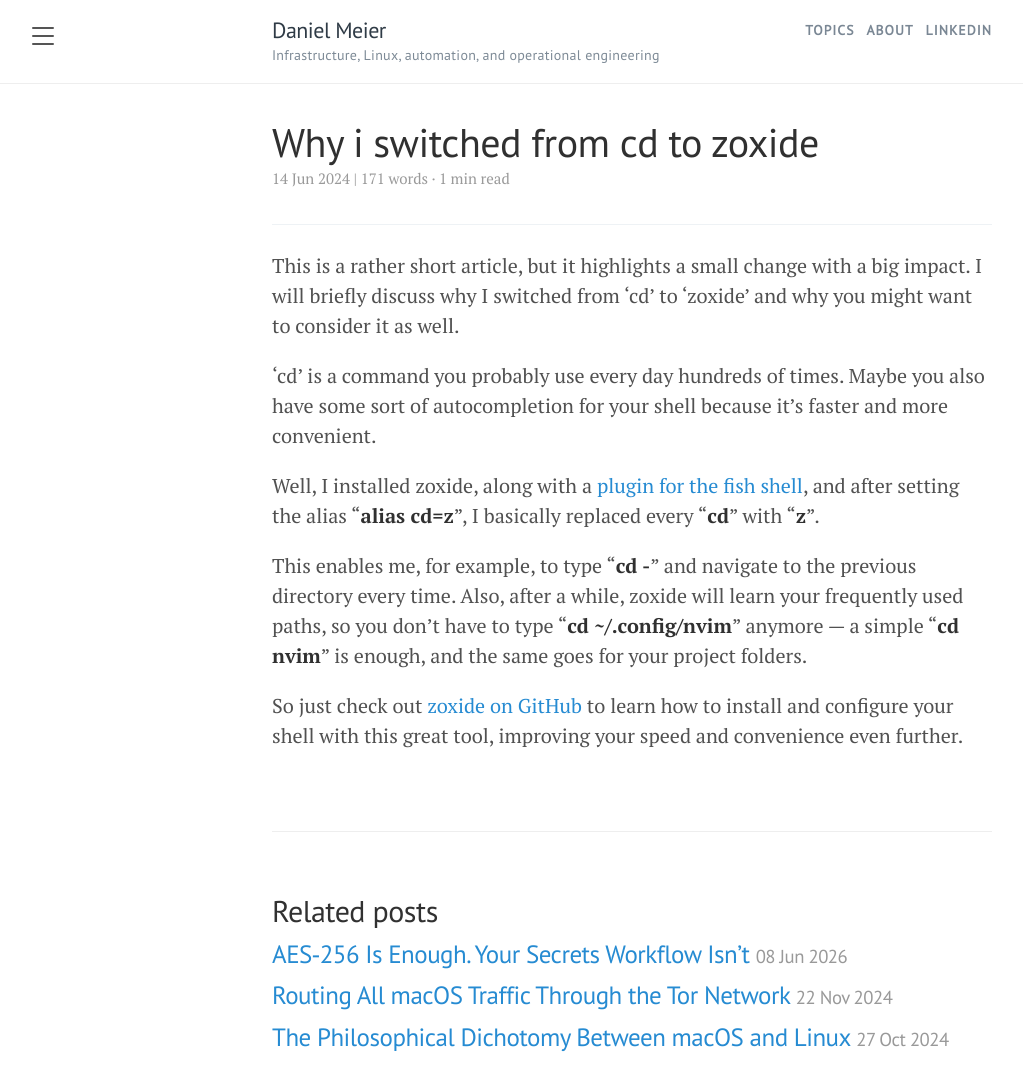
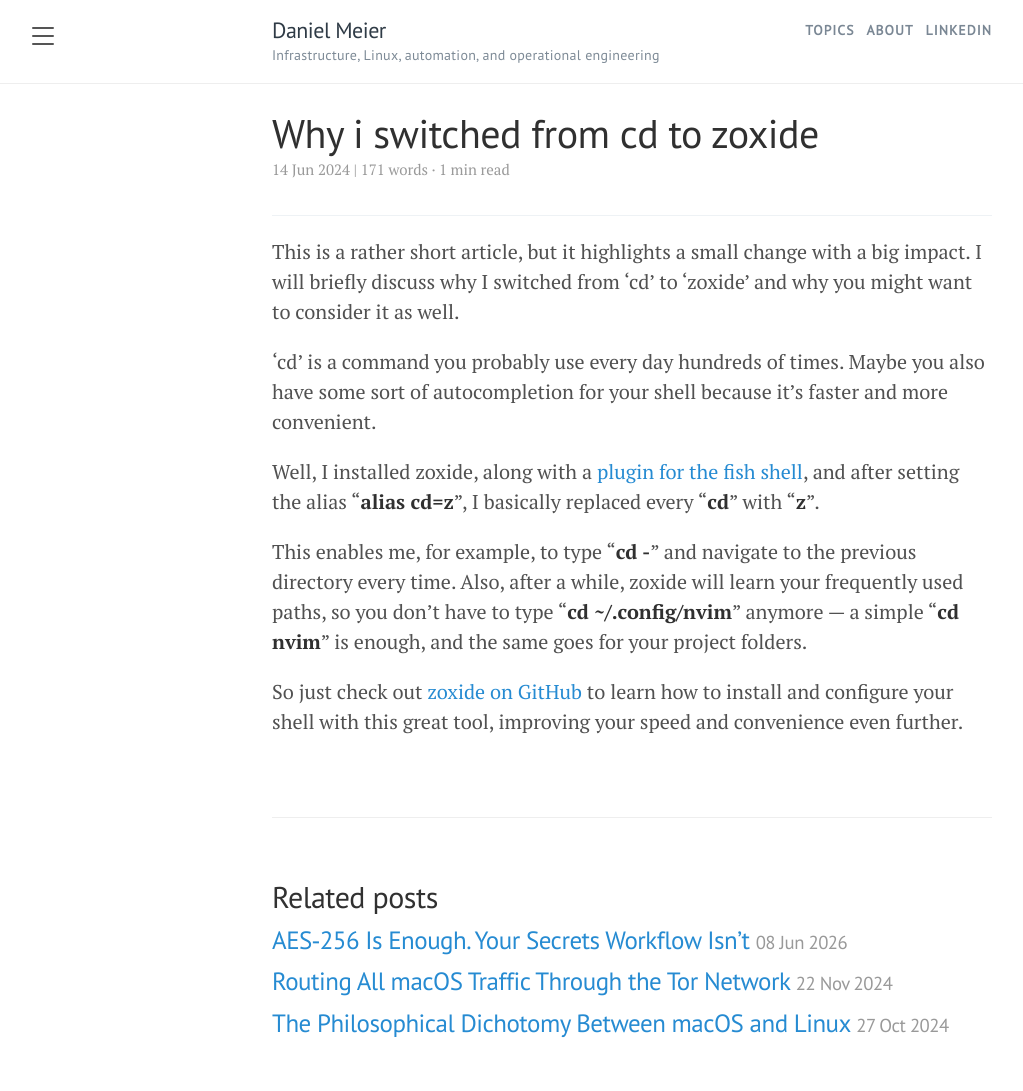
Before and after one commit to dme86/dme86.github.io, a Jekyll site: the page built from _posts/2024-06-14-Why-I-switched-from-cd-to-zoxide.md, in a window 1280 px wide and 1113 px high. Shown: the top 1091 px of the window, without its empty margins (8-1031 px from the left). Built offline with Jekyll 4.4.1, drawn with Linux system fonts in a browser that asks for light colours.

Commit message:
Sync article sticky offset with header height

```diff
--- a/public/css/lanyon.css
+++ b/public/css/lanyon.css
@@ -106,6 +106,10 @@
  * Super small header above the content for site name and short description.
  */
 
+html {
+  --masthead-offset: 4.9rem;
+}
+
 .masthead {
   position: fixed;
   top: 0;
@@ -119,7 +123,7 @@
   border-bottom: 1px solid #eee;
 }
 .wrap {
-  padding-top: 4.9rem;
+  padding-top: var(--masthead-offset);
 }
 .masthead-content {
   display: flex;
@@ -179,9 +183,6 @@
 @media (max-width: 48em) {
   .masthead {
     min-height: 96px;
-  }
-  .wrap {
-    padding-top: 5.9rem;
   }
   .masthead-content {
     align-items: center;
@@ -803,7 +804,7 @@
 }
 .post-header {
   position: sticky;
-  top: 5rem;
+  top: calc(var(--masthead-offset) + .35rem);
   z-index: 15;
   margin-bottom: 1.4rem;
   padding: .85rem 0 .7rem;
@@ -828,7 +829,6 @@
 
 @media (max-width: 48em) {
   .post-header {
-    top: 6.15rem;
     padding-top: .7rem;
   }
 }
--- a/public/js/script.js
+++ b/public/js/script.js
@@ -2,6 +2,7 @@
   var toggle = document.querySelector('.sidebar-toggle');
   var sidebar = document.querySelector('#sidebar');
   var checkbox = document.querySelector('#sidebar-checkbox');
+  var masthead = document.querySelector('.masthead');
   var scrollTopButton = document.querySelector('#scroll-top');
   var scrollTopProgress = document.querySelector('#scroll-top-progress');
   var articleWordCount = document.querySelector('#word-count');
@@ -102,6 +103,12 @@
     });
   }
 
+  function syncMastheadOffset() {
+    if (!masthead) return;
+
+    document.documentElement.style.setProperty('--masthead-offset', masthead.offsetHeight + 'px');
+  }
+
   function toggleScrollTopButton() {
     if (!scrollTopButton) return;
 
@@ -147,6 +154,12 @@
     checkbox.checked = false;
   }, false);
 
+  if (masthead) {
+    syncMastheadOffset();
+    window.addEventListener('resize', syncMastheadOffset);
+    window.addEventListener('load', syncMastheadOffset);
+  }
+
   if (scrollTopButton) {
     scrollTopButton.addEventListener('click', function() {
       window.scrollTo({ top: 0, behavior: 'smooth' });
```
